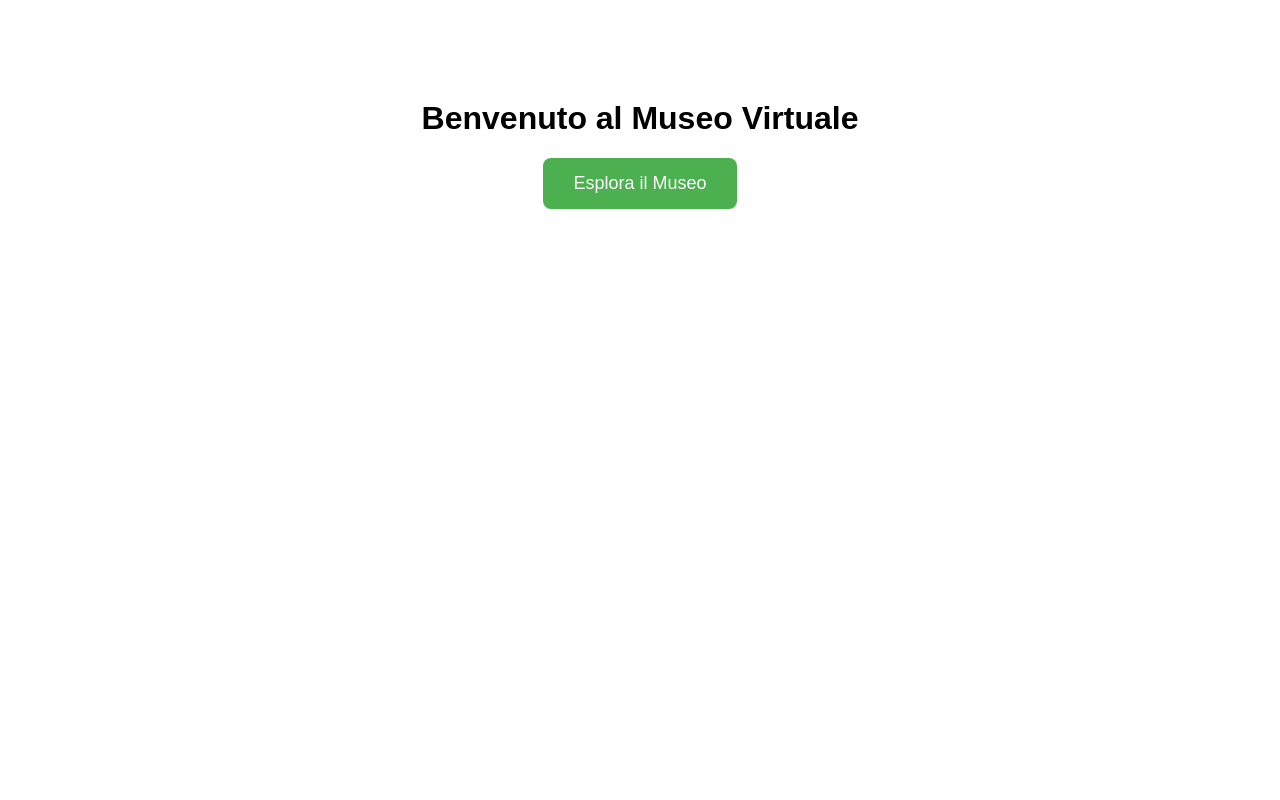
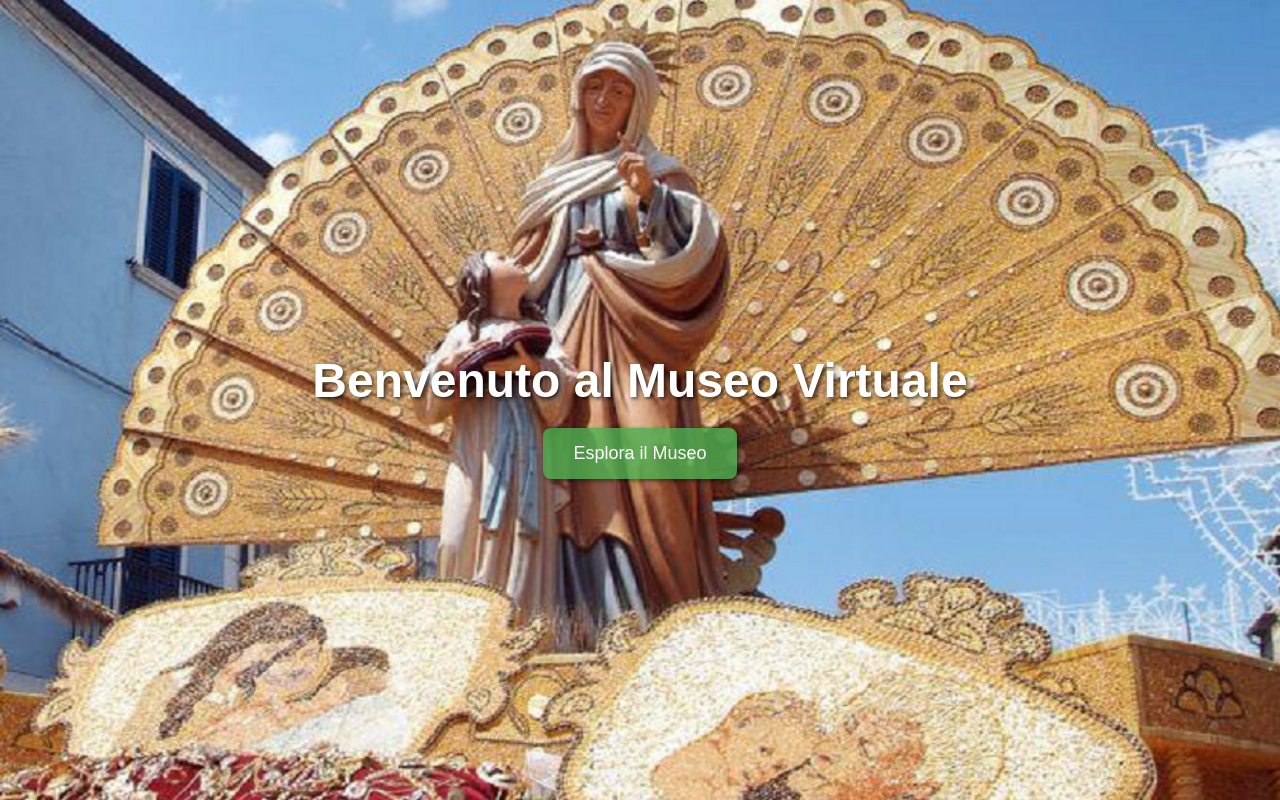
Before and after one commit to mattia118/museo-virtuale, a plain HTML site: page index.html in a window 1280 px wide. Drawn offline with Linux system fonts and the light colour scheme.

Commit message:
Update index.html

```diff
--- a/index.html
+++ b/index.html
@@ -2,29 +2,51 @@
 <html lang="it">
 <head>
   <meta charset="UTF-8">
+  <meta name="viewport" content="width=device-width, initial-scale=1.0">
   <title>Museo Virtuale</title>
   <style>
     body {
+      background-image: url('assets/immagini/Festa-del-grano-Jelsi.jpg');
+      background-size: cover;
+      background-position: center;
+      background-repeat: no-repeat;
+      height: 100vh;
+      margin: 0;
+      display: flex;
+      flex-direction: column;
+      justify-content: center;
+      align-items: center;
       text-align: center;
-      margin-top: 100px;
+      color: white;
       font-family: Arial, sans-serif;
     }
-    button {
+
+    h1 {
+      font-size: 3em;
+      margin-bottom: 20px;
+      text-shadow: 2px 2px 4px rgba(0,0,0,0.7);
+    }
+
+    .button {
+      background-color: rgba(76, 175, 80, 0.8); /* verde semi-trasparente */
+      border: none;
       padding: 15px 30px;
       font-size: 18px;
-      background-color: #4CAF50;
+      cursor: pointer;
+      border-radius: 8px;
       color: white;
-      border: none;
-      border-radius: 8px;
-      cursor: pointer;
+      text-decoration: none;
+      box-shadow: 2px 2px 5px rgba(0,0,0,0.5);
+      transition: background-color 0.3s ease;
     }
-    button:hover {
-      background-color: #45a049;
+
+    .button:hover {
+      background-color: rgba(76, 175, 80, 1); /* colore più forte al passaggio */
     }
   </style>
 </head>
 <body>
   <h1>Benvenuto al Museo Virtuale</h1>
-  <button onclick="location.href='museo.html'">Esplora il Museo</button>
+  <a href="museo.html" class="button">Esplora il Museo</a>
 </body>
 </html>
```
